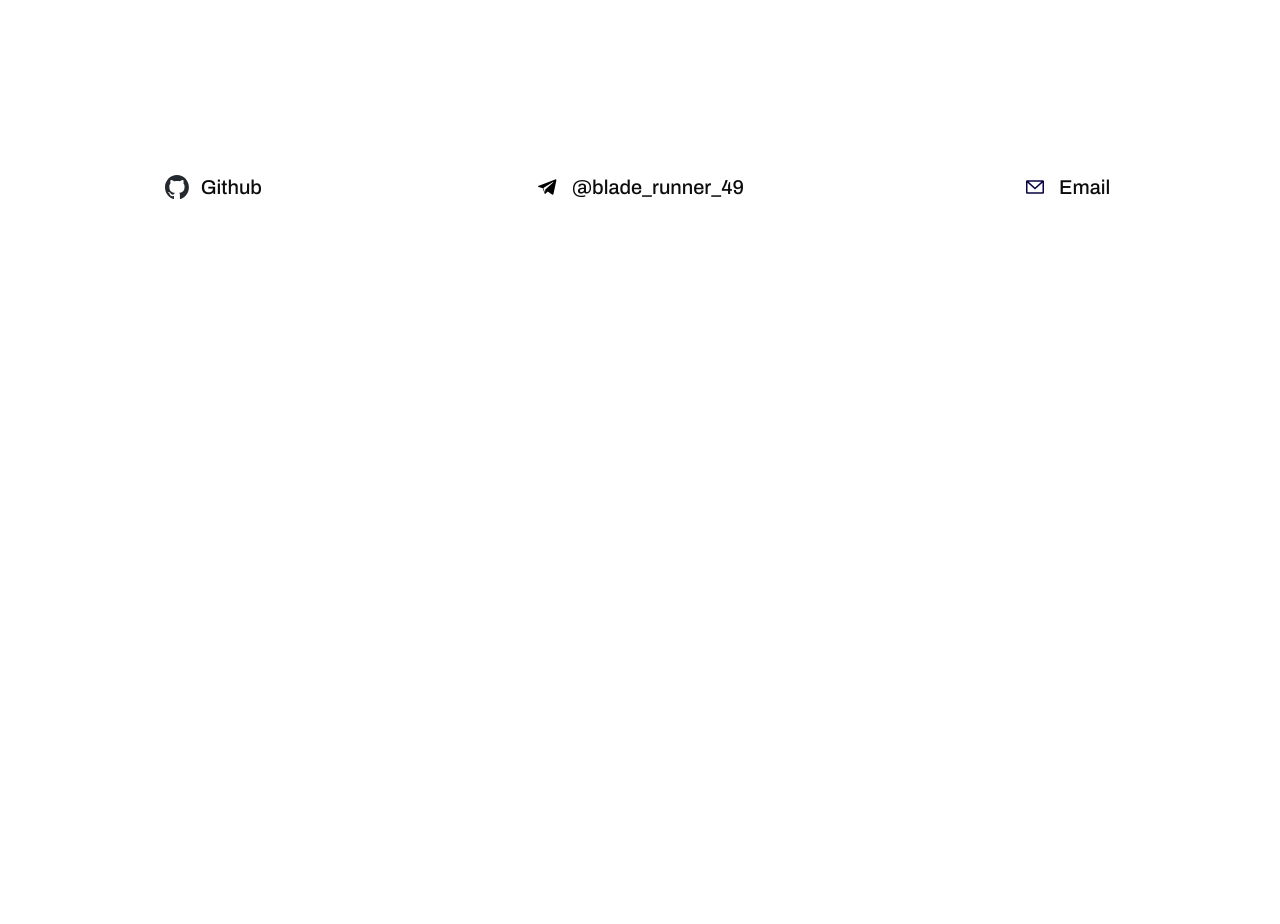
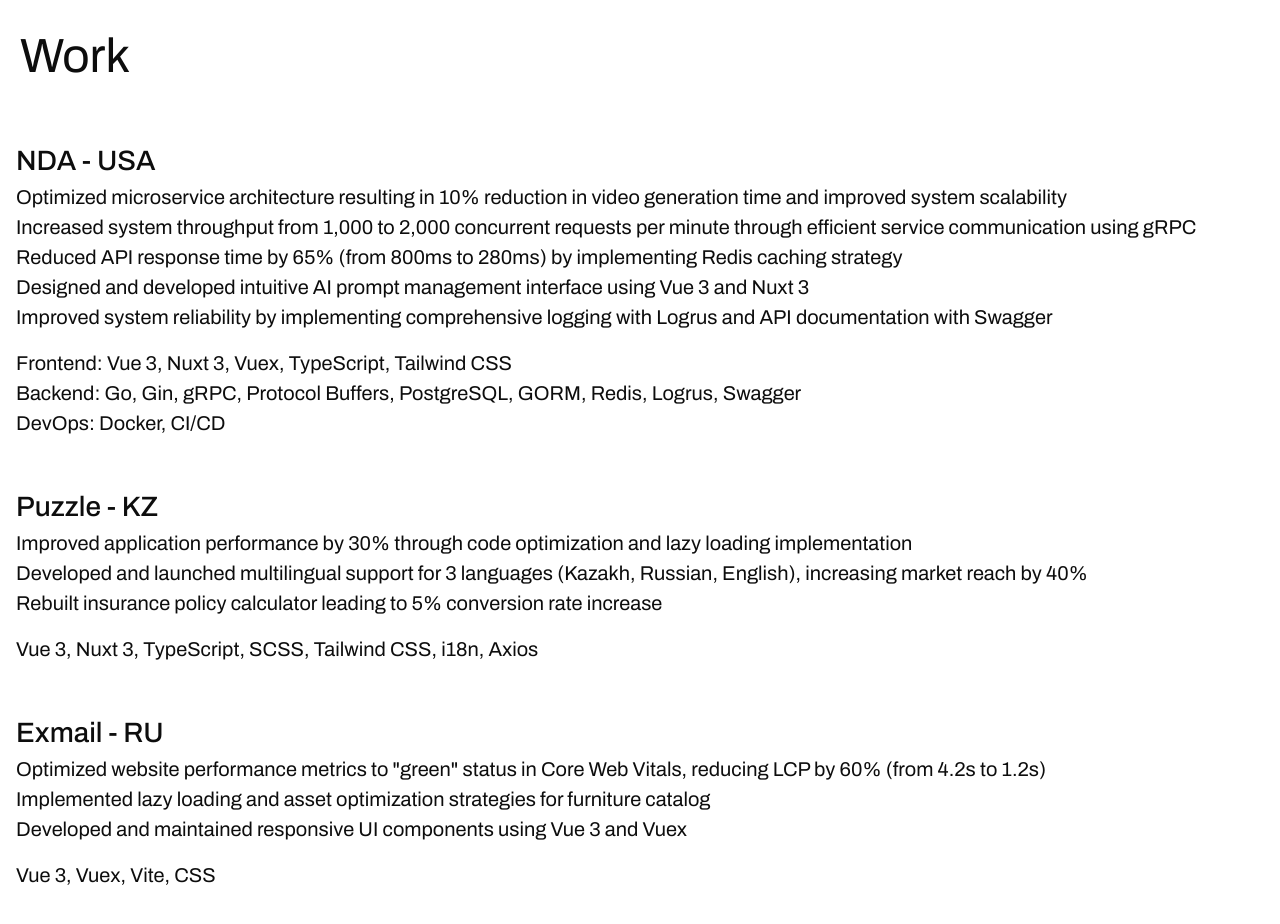
Before and after one commit to myself-organ/myself-frontend, a Vue app: page / in a window 1280 px wide. Shown: the part 980-1904 px from the top of the page. Before the commit the page ends 1230 px from the top, so only its background shows below. Built offline with nearby package versions, Linux system fonts and the light colour scheme.

Commit message:
feat: add WorkSection component to HomePage; implement WorkSection with experience and technology details

```diff
--- /dev/null
+++ b/src/components/home/WorkSection.vue
@@ -0,0 +1,116 @@
+<template>
+  <section class="skills-section">
+    <h2 class="skills-section__title">Work</h2>
+    <ul class="skills-list">
+      <li v-for="work in works" :key="work.title" class="skill-card">
+        <h3 class="skill-card__title">{{ work.title }}</h3>
+        <p class="skill-card__item" v-for="exp in work.exps" :key="exp">
+          {{ exp }}
+        </p>
+        <p
+          v-for="(tech, idx) in work.techs"
+          class="skill-card__item"
+          :class="{ 'item-mt': idx === 0 }"
+        >
+          {{ tech }}
+        </p>
+      </li>
+    </ul>
+  </section>
+</template>
+
+<script>
+export default {
+  name: 'WorksSection',
+  data() {
+    return {
+      works: [
+        {
+          title: 'NDA - USA',
+          subtitle: 'FullStack developer',
+          exps: [
+            'Optimized microservice architecture resulting in 10% reduction in video generation time and improved system scalability',
+            'Increased system throughput from 1,000 to 2,000 concurrent requests per minute through efficient service communication using gRPC',
+            'Reduced API response time by 65% (from 800ms to 280ms) by implementing Redis caching strategy',
+            'Designed and developed intuitive AI prompt management interface using Vue 3 and Nuxt 3',
+            'Improved system reliability by implementing comprehensive logging with Logrus and API documentation with Swagger',
+          ],
+          techs: [
+            'Frontend: Vue 3, Nuxt 3, Vuex, TypeScript, Tailwind CSS',
+            'Backend: Go, Gin, gRPC, Protocol Buffers, PostgreSQL, GORM, Redis, Logrus, Swagger',
+            'DevOps: Docker, CI/CD',
+          ],
+          ages: '2024 - ',
+        },
+        {
+          title: 'Puzzle - KZ',
+          subtitle: 'Frontend developer',
+          exps: [
+            'Improved application performance by 30% through code optimization and lazy loading implementation',
+            'Developed and launched multilingual support for 3 languages (Kazakh, Russian, English), increasing market reach by 40%',
+            'Rebuilt insurance policy calculator leading to 5% conversion rate increase',
+          ],
+          techs: ['Vue 3, Nuxt 3, TypeScript, SCSS, Tailwind CSS, i18n, Axios'],
+          ages: '2023 - 2024',
+        },
+        {
+          title: 'Exmail - RU',
+          subtitle: 'Frontend intern',
+          exps: [
+            'Optimized website performance metrics to "green" status in Core Web Vitals, reducing LCP by 60% (from 4.2s to 1.2s)',
+            'Implemented lazy loading and asset optimization strategies for furniture catalog',
+            'Developed and maintained responsive UI components using Vue 3 and Vuex',
+          ],
+          techs: ['Vue 3, Vuex, Vite, CSS'],
+          ages: '2022 - 2023',
+        },
+      ],
+    };
+  },
+};
+</script>
+
+<style scoped>
+.skills-section {
+  display: flex;
+  flex-direction: column;
+  gap: 2rem;
+  align-items: center;
+  width: 100%;
+  margin: 4.375rem 0;
+}
+
+.skills-section__title {
+  font-size: 3rem;
+  color: var(--color-black);
+  line-height: 1.5;
+  align-self: start;
+  padding-left: 20px;
+}
+
+.skills-list {
+  display: grid;
+  grid-template-columns: 1fr;
+  gap: 1rem;
+  width: 100%;
+}
+
+.skill-card {
+  padding: 1rem;
+  text-align: start;
+}
+.skill-card__title {
+  font-size: 1.75rem;
+  line-height: 1.5;
+  font-weight: 500;
+}
+.skill-card__item {
+  list-style: outside;
+  color: var(--color-black);
+  font-size: 1.25rem;
+  line-height: 1.5;
+}
+.item-mt {
+  margin-top: 1rem;
+}
+</style>
--- a/src/pages/HomePage.vue
+++ b/src/pages/HomePage.vue
@@ -3,6 +3,7 @@
   <div class="min-h-screen bg-slate-900 text-white">
     <about-section />
     <skills-section />
+    <work-section />
     <section class="media">
       <div class="container">
         <h2 class="section-title">Media</h2>
@@ -41,6 +42,7 @@
 import { ref } from 'vue';
 import AboutSection from '@/components/home/AboutSection.vue';
 import SkillsSection from '@/components/home/SkillsSection.vue';
+import WorkSection from '@/components/home/WorkSection.vue';
 
 const skills = [
   { title: 'Frontend', techs: 'Vue, React, Angular' },
```
